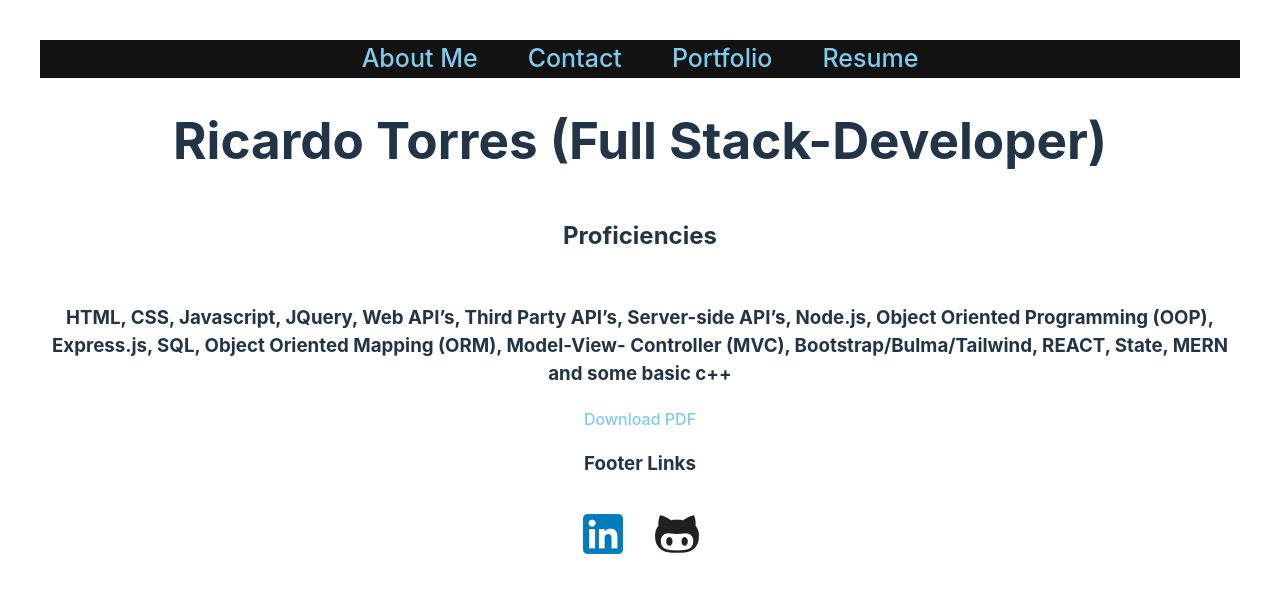
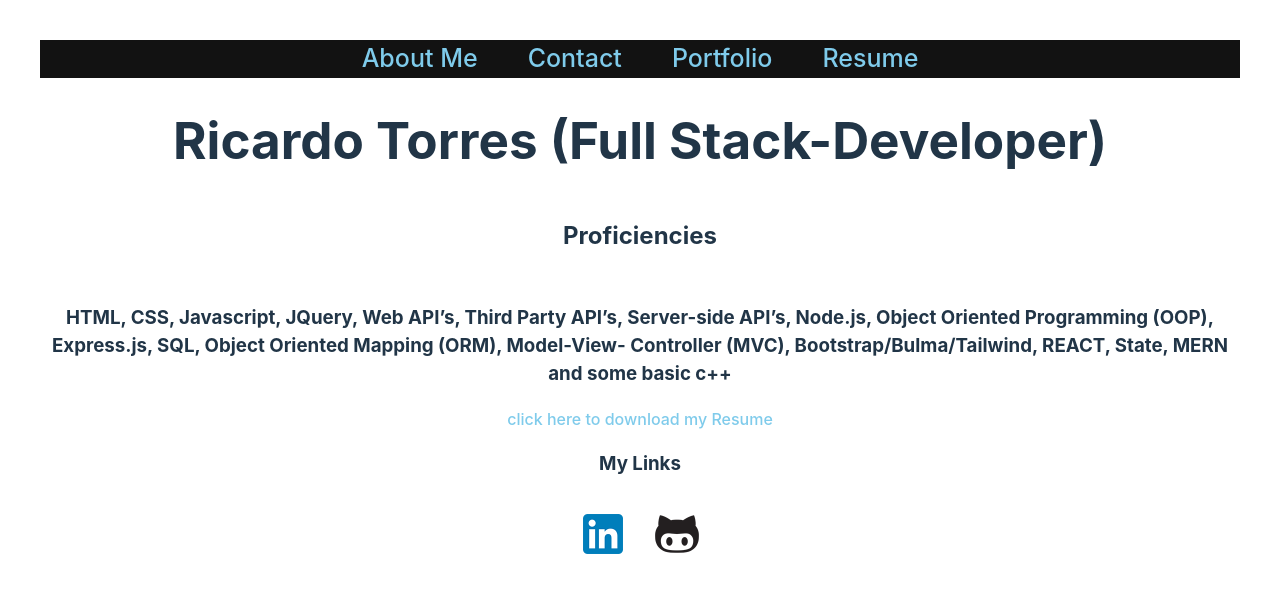
Before and after one commit to rtocastro/dossiyay, a React (Vite) app: page /Resume in a window 1280 px wide. Shown: the top 592 px of the page. Built offline with nearby package versions, Linux system fonts and the light colour scheme.

Commit message:
added read me and changed project link and styled

```diff
--- a/src/components/Footer.jsx
+++ b/src/components/Footer.jsx
@@ -6,7 +6,7 @@ export default function Footer(){
     return(
         <>
 
-        <h3>Footer Links</h3>
+        <h3>My Links</h3>
         <a href="https://www.linkedin.com/in/rick-torres-a0b43267/">
         <img className="icon" title="Linked-In" src={linkedinlogo}/>
         </a>
--- a/src/pages/Portfolio.jsx
+++ b/src/pages/Portfolio.jsx
@@ -8,7 +8,7 @@ export default function Portfolio(){
         <a  href="https://munchmonitor-641029a8a248.herokuapp.com/">
         <img className="munchmonitor" src={mmlogo1}/>
         </a>
-        <a href="https://www.github.com/rtocastro">
+        <a href="https://github.com/Vigneshwarie/munchMonitor">
             <br></br>
         <button className="mmbutton">
            MM Github Repostitory
--- a/src/pages/Resume.jsx
+++ b/src/pages/Resume.jsx
@@ -10,7 +10,7 @@ Oriented Programming (OOP), Express.js, SQL, Object Oriented Mapping (ORM), Mode
 Controller (MVC), Bootstrap/Bulma/Tailwind, REACT, State, MERN and some basic c++
             </h3>
             <div>
-                <a href={myResume} download>Download PDF</a>
+                <a href={myResume} download>click here to download my Resume</a>
             </div>
         </>
     )
```
Also changed, not shown: src/assets/portscreenshot.png (added), 1 other file (tests, documents, lock files or other folders).
